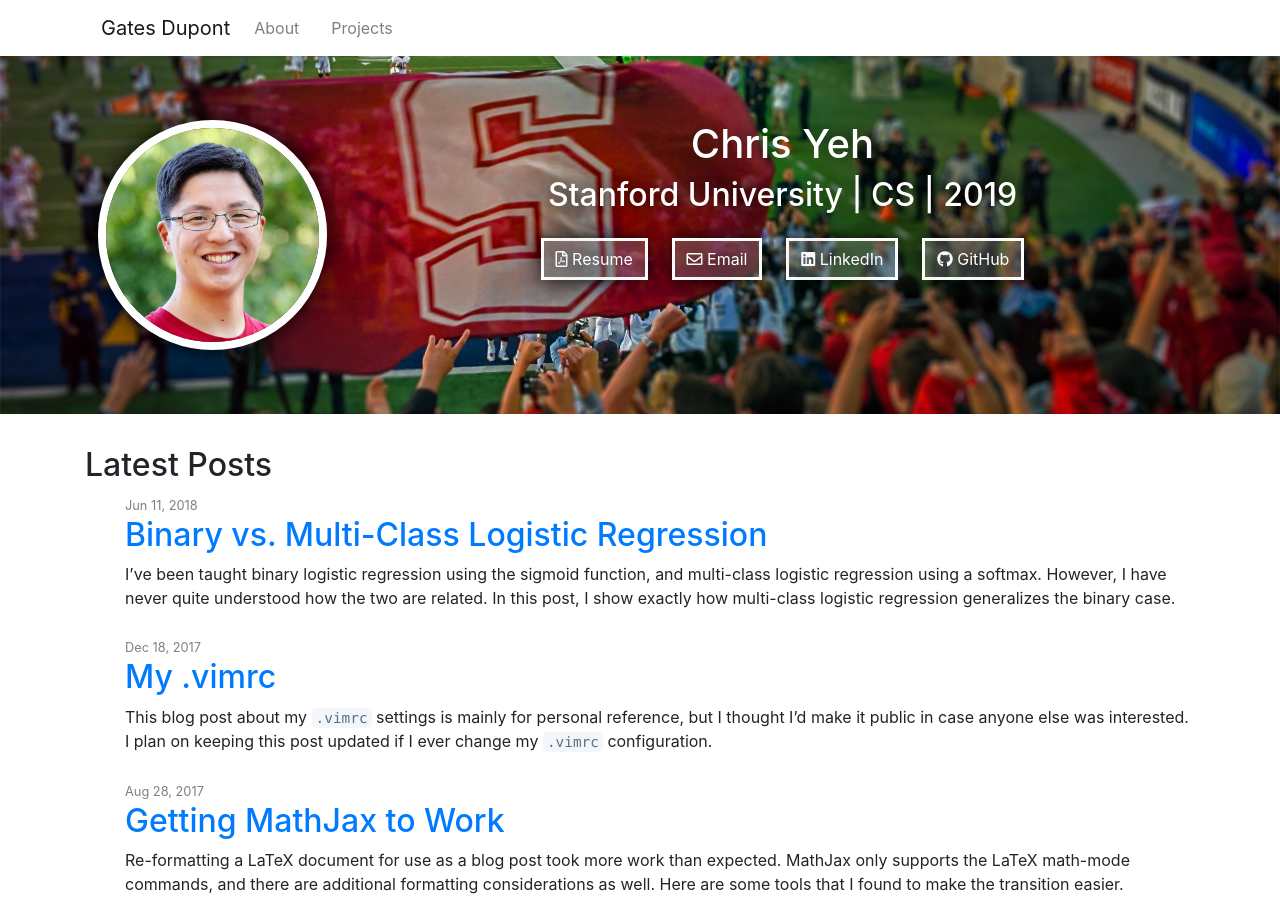
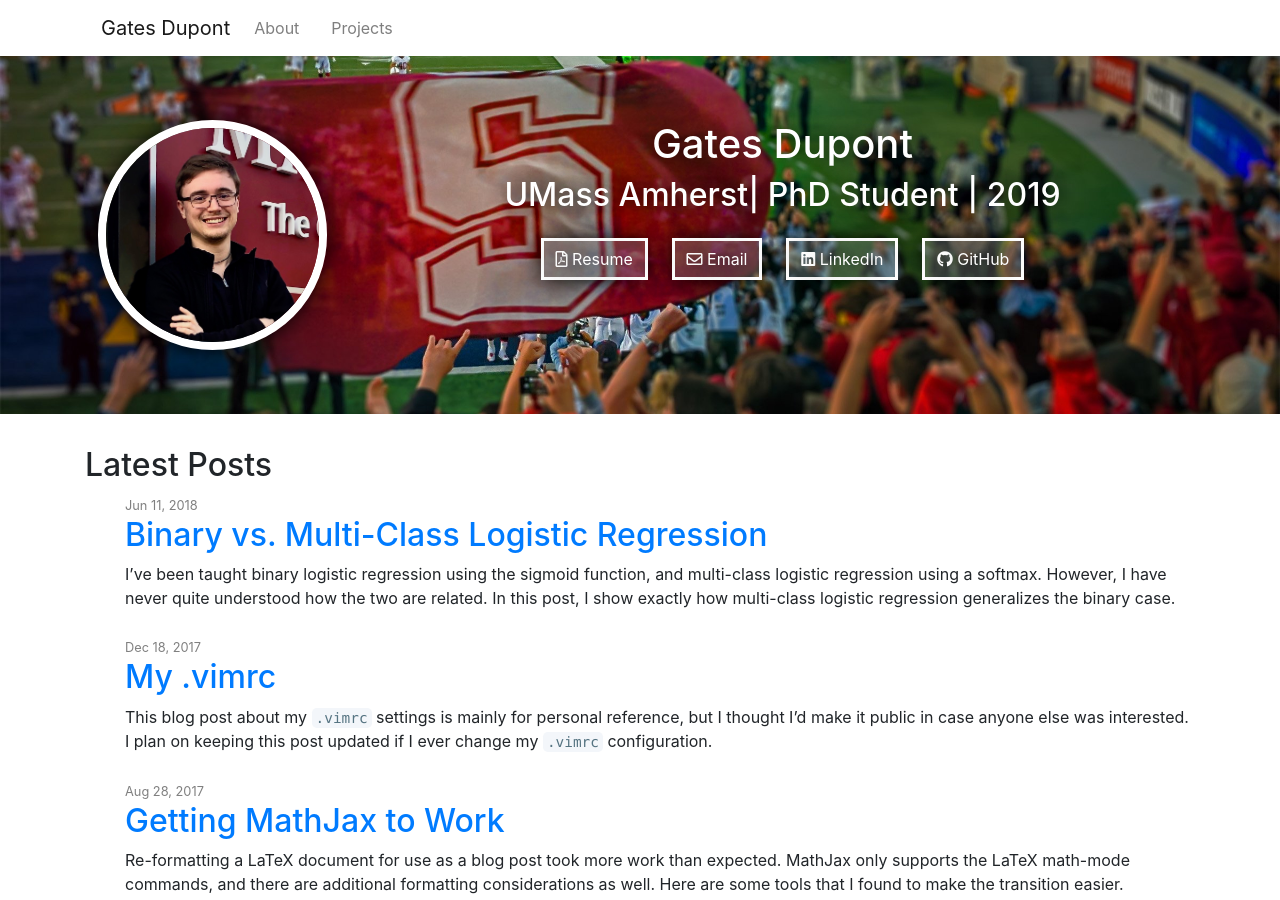
Before and after one commit to chrisyeh96/chrisyeh96.github.io, a Jekyll site: the page built from index.md, in a window 1280 px wide and 900 px high. Built offline with Jekyll 4.4.1, drawn with Linux system fonts in a browser that asks for light colours; nearby versions of some CDN libraries.

Commit message:
Update header.html

```diff
--- a/_includes/header.html
+++ b/_includes/header.html
@@ -6,31 +6,31 @@
     <div class="row">
       <div class="col-12 col-md-4 col-lg-3 mb-3 mb-md-0">
         <!-- TODO: vertically center align this -->
-        <img id="profile-pic" src="{{ site.baseurl }}/images/chrisyeh_700px_square.jpg">
+        <img id="profile-pic" src="{{ site.baseurl }}/images/umass-sign-sq-close.jpg">
       </div>
       <div class="col-12 col-md-8 col-lg-9">
-        <h1>Chris Yeh</h1>
-        <h2>Stanford University | CS | 2019</h2>
+        <h1>Gates Dupont</h1>
+        <h2>UMass Amherst| PhD Student | 2019</h2>
 
         <!-- Contact -->
         <ul class="contact list-inline banner-social-buttons">
           <li class="list-inline-item">
-            <a class="btn btn-secondary" href="https://drive.google.com/file/d/0B-7rmGyO0CsvVEhxXzRiQVZhUXc/view">
+            <a class="btn btn-secondary" href="https://drive.google.com/drive/folders/1-8_nLYsC1vKGNy9PKxt1Rsnhs2R3Cedv">
               <i class="far fa-file-pdf"></i> Resume
             </a>
           </li>
           <li class="list-inline-item">
-            <a class="btn btn-secondary" href="mailto:chrisyeh@stanford.edu">
+            <a class="btn btn-secondary" href="mailto:gdupont@umass.edu">
               <i class="far fa-envelope"></i> Email
             </a>
           </li>
           <li class="list-inline-item">
-            <a class="btn btn-secondary" href="https://www.linkedin.com/in/chrisyeh96">
+            <a class="btn btn-secondary" href="https://www.linkedin.com/in/gatesdupont">
               <i class="fab fa-linkedin"></i> LinkedIn
             </a>
           </li>
           <li class="list-inline-item">
-            <a class="btn btn-secondary" href="https://www.github.com/chrisyeh96">
+            <a class="btn btn-secondary" href="https://www.github.com/gatesdupont">
               <i class="fab fa-github"></i> GitHub
             </a>
           </li>
```
